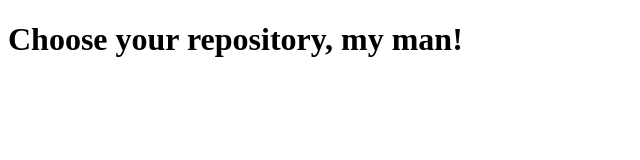
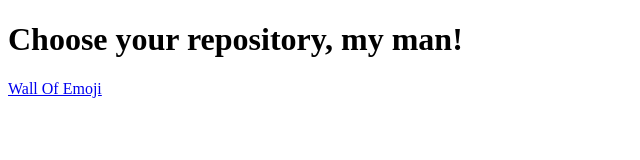
Before and after one commit to myreactions/myreactions.github.io, a plain HTML site: page index.html in a window 1280 px wide. Shown: the whole page, without its empty margins (0-640 px from the left). Drawn offline with Linux system fonts and the light colour scheme.

Commit message:
add link to new repo

```diff
--- a/index.html
+++ b/index.html
@@ -7,5 +7,6 @@
   </head>
   <body>
     <h1 style="font-family: gotham;">Choose your repository, my man!</h1>
+    <a href="./wall-of-emoji/">Wall Of Emoji</a>
   </body>
 </html>
```
